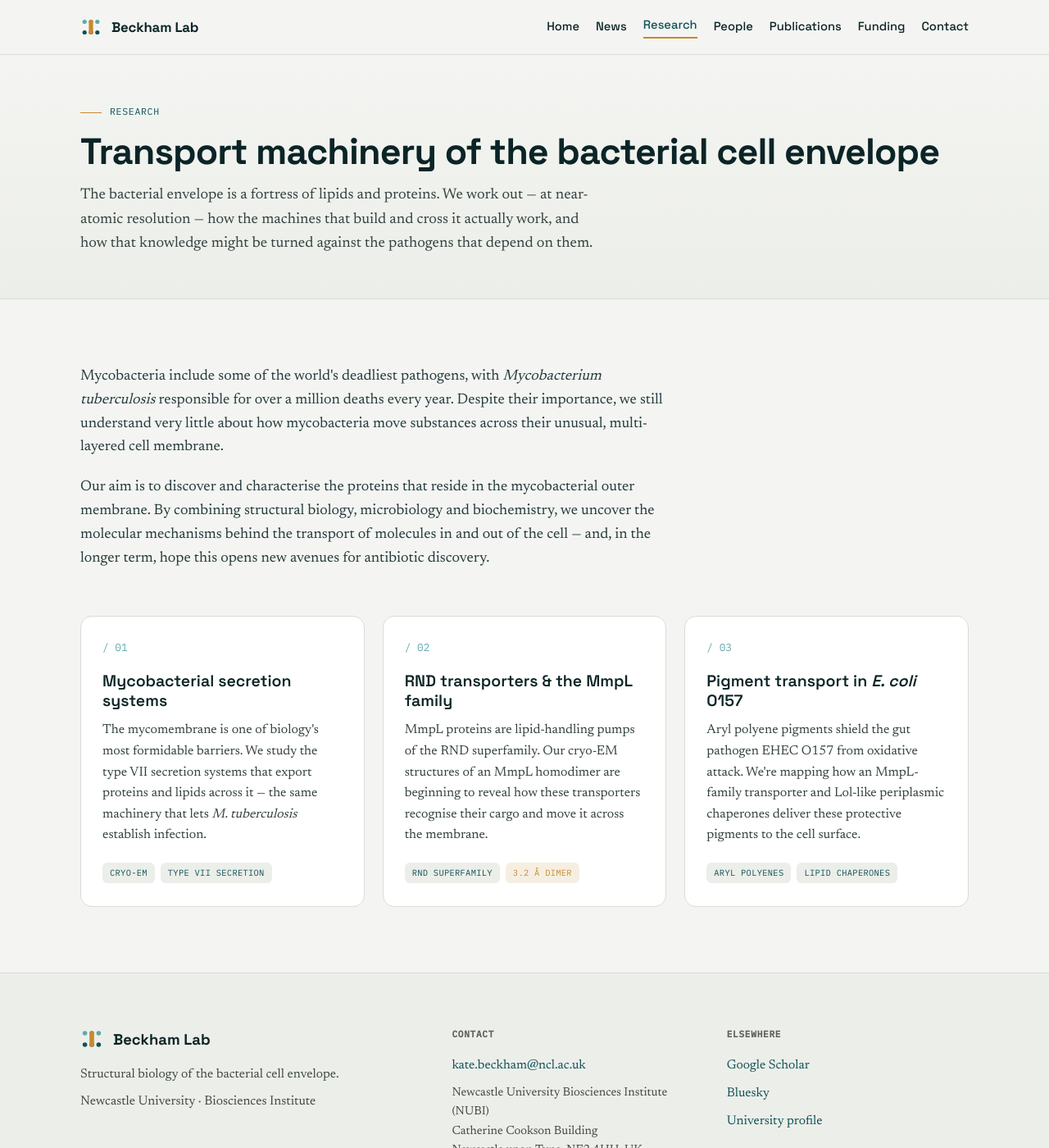
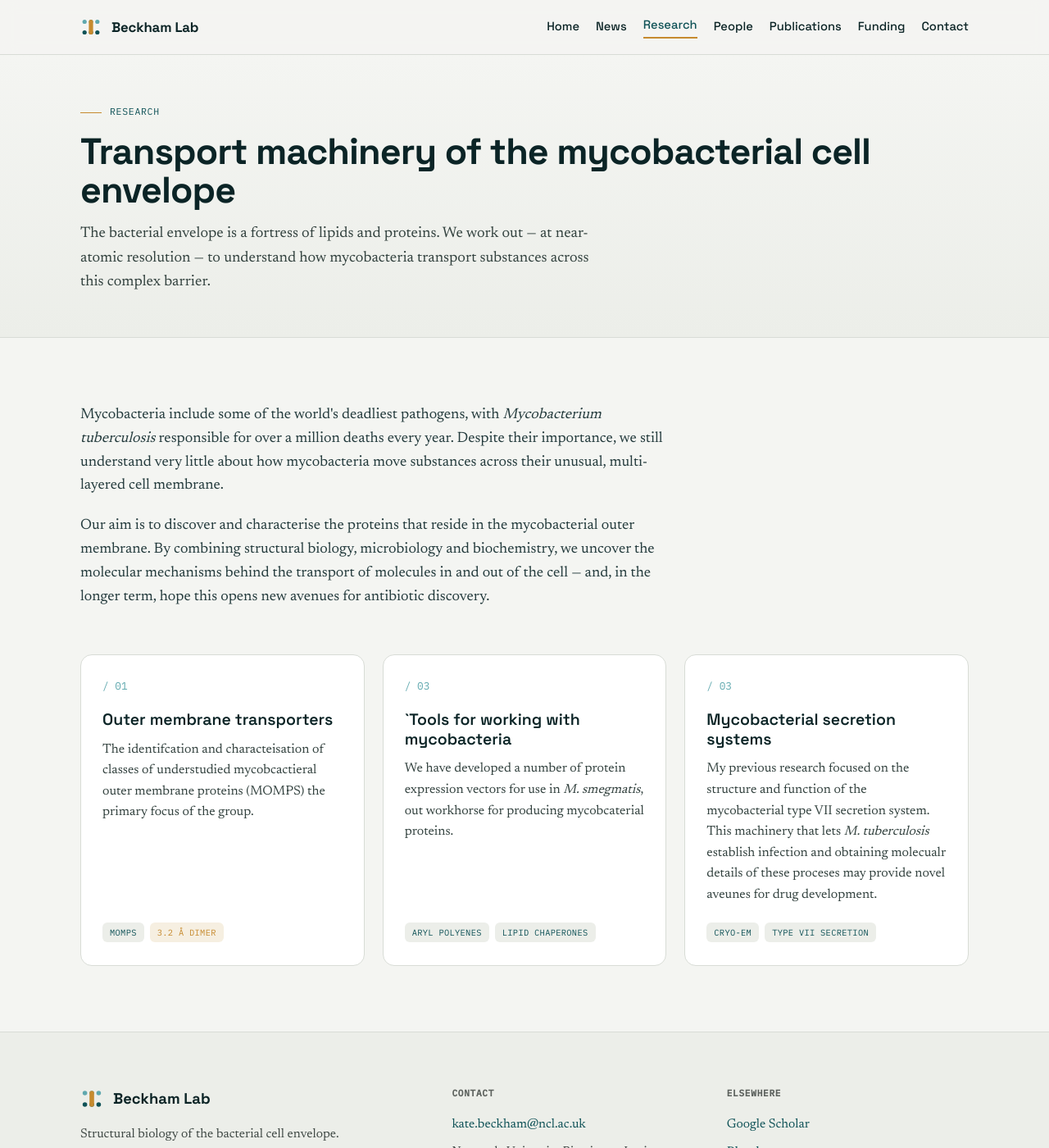
Before and after one commit to beckham-lab-newcastle/beckham-lab-newcastle.github.io, a Jekyll site: the page built from research.html, in a window 1280 px wide and 1400 px high. Shown: the whole window at 82% size. Built offline with Jekyll 4.4.1, drawn with Linux system fonts in a browser that asks for light colours.

Commit message:
Update research.html

```diff
--- a/research.html
+++ b/research.html
@@ -2,14 +2,14 @@
 layout: default
 title: Research
 permalink: /research/
-description: Transport machinery of the bacterial cell envelope — mycobacterial secretion systems and RND-family membrane transporters.
+description: Transport across the mycomembrane.
 ---
 
 <div class="page-hero">
   <div class="wrap">
     <div class="eyebrow mono">Research</div>
-    <h1>Transport machinery of the bacterial cell envelope</h1>
-    <p>The bacterial envelope is a fortress of lipids and proteins. We work out — at near-atomic resolution — how the machines that build and cross it actually work, and how that knowledge might be turned against the pathogens that depend on them.</p>
+    <h1>Transport machinery of the mycobacterial cell envelope</h1>
+    <p>The bacterial envelope is a fortress of lipids and proteins. We work out — at near-atomic resolution — to understand how mycobacteria transport substances across this complex barrier.</p>
   </div>
 </div>
 
@@ -23,21 +23,21 @@ description: Transport machinery of the bacterial cell envelope — mycobacteria
     <div class="research-grid">
       <article class="rcard">
         <div class="rnum">/ 01</div>
-        <h3>Mycobacterial secretion systems</h3>
-        <p>The mycomembrane is one of biology's most formidable barriers. We study the type VII secretion systems that export proteins and lipids across it — the same machinery that lets <em>M. tuberculosis</em> establish infection.</p>
-        <div class="tags"><span class="tag">Cryo-EM</span><span class="tag">Type VII secretion</span></div>
-      </article>
-      <article class="rcard">
-        <div class="rnum">/ 02</div>
-        <h3>RND transporters &amp; the MmpL family</h3>
-        <p>MmpL proteins are lipid-handling pumps of the RND superfamily. Our cryo-EM structures of an MmpL homodimer are beginning to reveal how these transporters recognise their cargo and move it across the membrane.</p>
-        <div class="tags"><span class="tag">RND superfamily</span><span class="tag data">3.2 Å dimer</span></div>
+        <h3>Outer membrane transporters </h3>
+        <p>The identifcation and characteisation of classes of understudied mycobcactieral outer membrane proteins (MOMPS) the primary focus of the group. </p>
+        <div class="tags"><span class="tag">MOMPS</span><span class="tag data">3.2 Å dimer</span></div>
       </article>
       <article class="rcard">
         <div class="rnum">/ 03</div>
-        <h3>Pigment transport in <em>E. coli</em> O157</h3>
-        <p>Aryl polyene pigments shield the gut pathogen EHEC O157 from oxidative attack. We're mapping how an MmpL-family transporter and Lol-like periplasmic chaperones deliver these protective pigments to the cell surface.</p>
+        <h3>`Tools for working with mycobacteria</h3>
+        <p>We have developed a number of protein expression vectors for use in <em>M. smegmatis</em>, out workhorse for producing mycobcaterial proteins. </p>
         <div class="tags"><span class="tag">Aryl polyenes</span><span class="tag">Lipid chaperones</span></div>
+      </article>
+      <article class="rcard">
+        <div class="rnum">/ 03</div>
+        <h3>Mycobacterial secretion systems</h3>
+        <p> My previous research focused on the structure and function of the mycobacterial type VII secretion system. This machinery that lets <em>M. tuberculosis</em> establish infection and obtaining molecualr details of these proceses may provide novel aveunes for drug development.</p>
+        <div class="tags"><span class="tag">Cryo-EM</span><span class="tag">Type VII secretion</span></div>
       </article>
     </div>
   </div>
```
